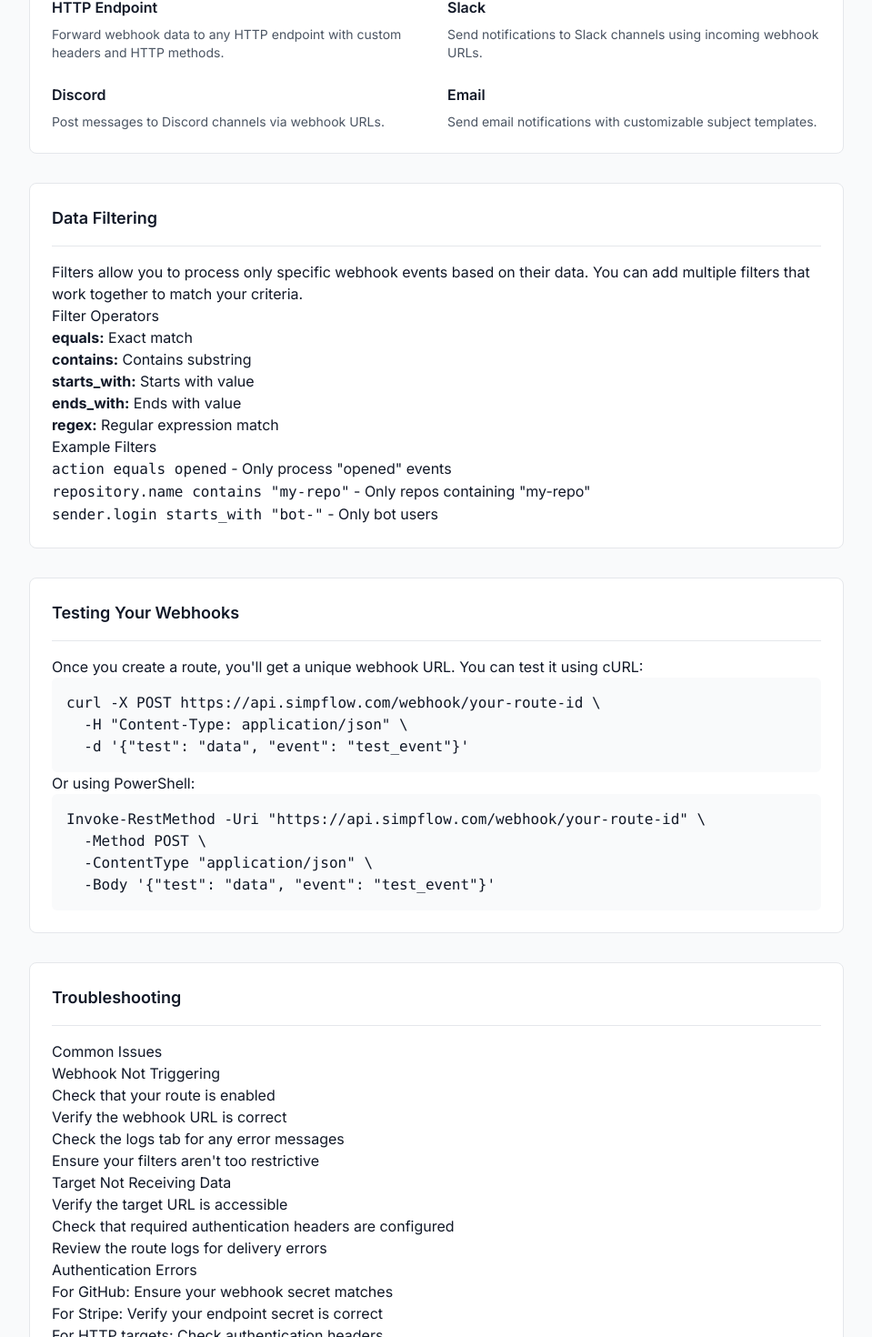
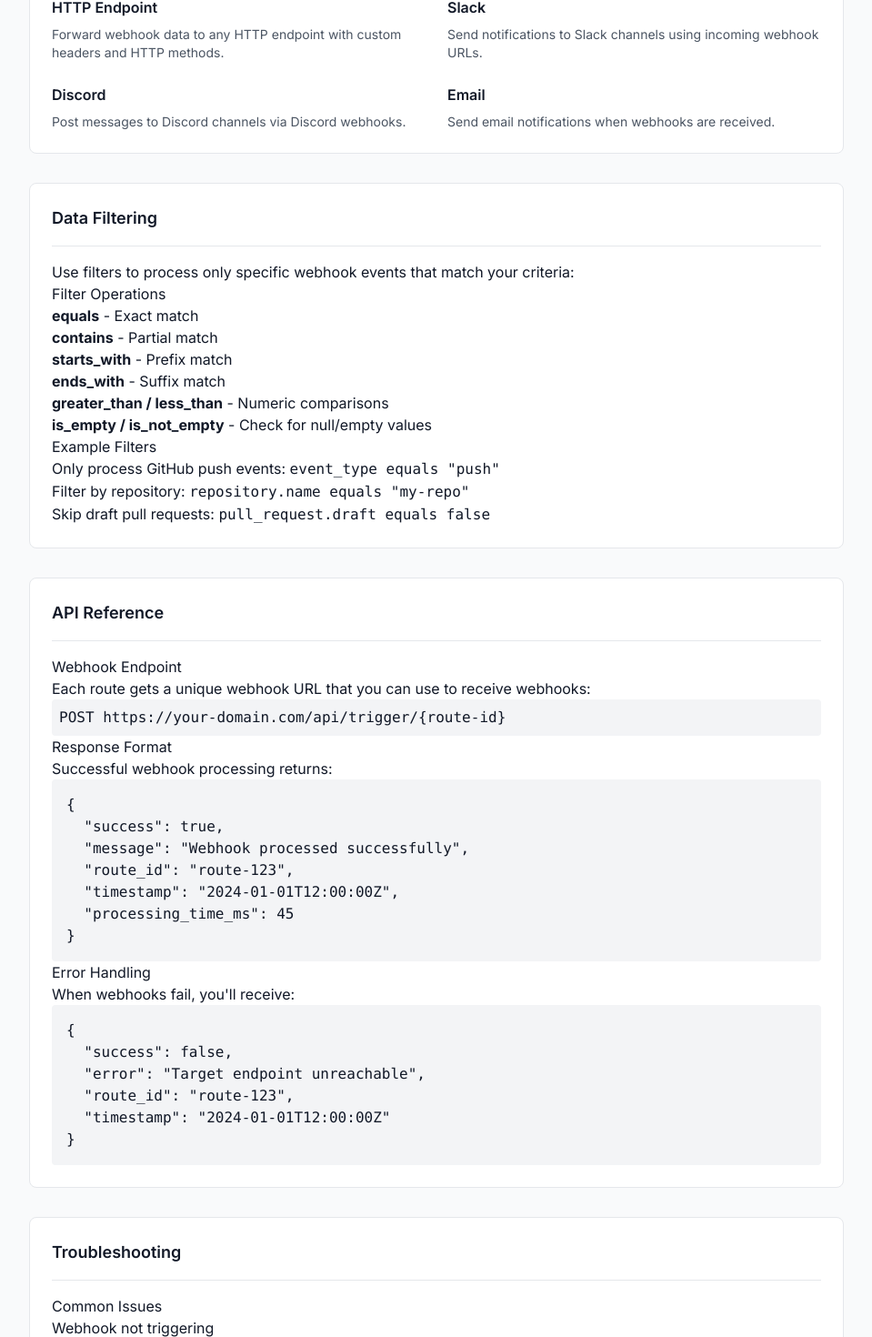
Before and after one commit to leks1107/simplyflow, a Next.js app in the folder frontend/: page /docs in a window 1280 px wide. Shown: the part 960-2430 px from the top of the page at 91% size, without its empty margins (160-1119 px from the left). Built offline with nearby package versions, Linux system fonts and the light colour scheme.

Commit message:
few bugs resolved

```diff
--- a/frontend/src/app/docs/page.tsx
+++ b/frontend/src/app/docs/page.tsx
@@ -26,7 +26,7 @@ export default function DocsPage() {
 
               <h3>Creating Your First Route</h3>
               <ol>
-                <li>Click "Create Route" from the dashboard</li>
+                <li>Click &quot;Create Route&quot; from the dashboard</li>
                 <li>Enter a name and description for your route</li>
                 <li>Configure your webhook source (GitHub, Stripe, or generic webhook)</li>
                 <li>Set up your target destination (HTTP endpoint, Slack, Discord, or email)</li>
@@ -91,14 +91,14 @@ export default function DocsPage() {
                 <div>
                   <h4 className="font-semibold text-gray-900 mb-2">Discord</h4>
                   <p className="text-sm text-gray-600">
-                    Post messages to Discord channels via webhook URLs.
+                    Post messages to Discord channels via Discord webhooks.
                   </p>
                 </div>
 
                 <div>
                   <h4 className="font-semibold text-gray-900 mb-2">Email</h4>
                   <p className="text-sm text-gray-600">
-                    Send email notifications with customizable subject templates.
+                    Send email notifications when webhooks are received.
                   </p>
                 </div>
               </div>
@@ -112,53 +112,63 @@ export default function DocsPage() {
             </CardHeader>
             <CardContent className="prose max-w-none">
               <p>
-                Filters allow you to process only specific webhook events based on their data.
-                You can add multiple filters that work together to match your criteria.
+                Use filters to process only specific webhook events that match your criteria:
               </p>
 
-              <h4>Filter Operators</h4>
+              <h4>Filter Operations</h4>
               <ul>
-                <li><strong>equals:</strong> Exact match</li>
-                <li><strong>contains:</strong> Contains substring</li>
-                <li><strong>starts_with:</strong> Starts with value</li>
-                <li><strong>ends_with:</strong> Ends with value</li>
-                <li><strong>regex:</strong> Regular expression match</li>
+                <li><strong>equals</strong> - Exact match</li>
+                <li><strong>contains</strong> - Partial match</li>
+                <li><strong>starts_with</strong> - Prefix match</li>
+                <li><strong>ends_with</strong> - Suffix match</li>
+                <li><strong>greater_than / less_than</strong> - Numeric comparisons</li>
+                <li><strong>is_empty / is_not_empty</strong> - Check for null/empty values</li>
               </ul>
 
               <h4>Example Filters</h4>
               <ul>
-                <li><code>action equals opened</code> - Only process "opened" events</li>
-                <li><code>repository.name contains "my-repo"</code> - Only repos containing "my-repo"</li>
-                <li><code>sender.login starts_with "bot-"</code> - Only bot users</li>
+                <li>Only process GitHub push events: <code>event_type equals &quot;push&quot;</code></li>
+                <li>Filter by repository: <code>repository.name equals &quot;my-repo&quot;</code></li>
+                <li>Skip draft pull requests: <code>pull_request.draft equals false</code></li>
               </ul>
             </CardContent>
           </Card>
 
-          {/* API */}
+          {/* API Reference */}
           <Card>
             <CardHeader>
-              <CardTitle>Testing Your Webhooks</CardTitle>
+              <CardTitle>API Reference</CardTitle>
             </CardHeader>
             <CardContent className="prose max-w-none">
+              <h4>Webhook Endpoint</h4>
               <p>
-                Once you create a route, you'll get a unique webhook URL. You can test it using cURL:
+                Each route gets a unique webhook URL that you can use to receive webhooks:
               </p>
+              <code className="block bg-gray-100 p-2 rounded">
+                POST https://your-domain.com/api/trigger/{'{route-id}'}
+              </code>
 
-              <pre className="bg-gray-50 p-4 rounded-md">
-{`curl -X POST https://api.simpflow.com/webhook/your-route-id \\
-  -H "Content-Type: application/json" \\
-  -d '{"test": "data", "event": "test_event"}'`}
+              <h4>Response Format</h4>
+              <p>Successful webhook processing returns:</p>
+              <pre className="bg-gray-100 p-4 rounded overflow-x-auto">
+{`{
+  "success": true,
+  "message": "Webhook processed successfully",
+  "route_id": "route-123",
+  "timestamp": "2024-01-01T12:00:00Z",
+  "processing_time_ms": 45
+}`}
               </pre>
 
-              <p>
-                Or using PowerShell:
-              </p>
-
-              <pre className="bg-gray-50 p-4 rounded-md">
-{`Invoke-RestMethod -Uri "https://api.simpflow.com/webhook/your-route-id" \\
-  -Method POST \\
-  -ContentType "application/json" \\
-  -Body '{"test": "data", "event": "test_event"}'`}
+              <h4>Error Handling</h4>
+              <p>When webhooks fail, you&apos;ll receive:</p>
+              <pre className="bg-gray-100 p-4 rounded overflow-x-auto">
+{`{
+  "success": false,
+  "error": "Target endpoint unreachable",
+  "route_id": "route-123",
+  "timestamp": "2024-01-01T12:00:00Z"
+}`}
               </pre>
             </CardContent>
           </Card>
@@ -171,27 +181,34 @@ export default function DocsPage() {
             <CardContent className="prose max-w-none">
               <h4>Common Issues</h4>
 
-              <h5>Webhook Not Triggering</h5>
+              <h5>Webhook not triggering</h5>
               <ul>
-                <li>Check that your route is enabled</li>
-                <li>Verify the webhook URL is correct</li>
-                <li>Check the logs tab for any error messages</li>
-                <li>Ensure your filters aren't too restrictive</li>
+                <li>Check that the webhook URL is correct</li>
+                <li>Verify the route is enabled</li>
+                <li>Ensure the source service is sending webhooks</li>
+                <li>Check webhook signatures for GitHub/Stripe sources</li>
               </ul>
 
-              <h5>Target Not Receiving Data</h5>
+              <h5>Filters not working</h5>
               <ul>
-                <li>Verify the target URL is accessible</li>
-                <li>Check that required authentication headers are configured</li>
-                <li>Review the route logs for delivery errors</li>
+                <li>Verify filter field paths are correct</li>
+                <li>Check data types match your filter values</li>
+                <li>Use the webhook preview to test your filters</li>
               </ul>
 
-              <h5>Authentication Errors</h5>
+              <h5>Target not receiving data</h5>
               <ul>
-                <li>For GitHub: Ensure your webhook secret matches</li>
-                <li>For Stripe: Verify your endpoint secret is correct</li>
-                <li>For HTTP targets: Check authentication headers</li>
+                <li>Verify target endpoint is accessible</li>
+                <li>Check target endpoint accepts the HTTP method</li>
+                <li>Validate authentication headers if required</li>
+                <li>Review webhook logs for error details</li>
               </ul>
+
+              <h4>Getting Help</h4>
+              <p>
+                If you need assistance, check the webhook logs in your route details page
+                for detailed error information and processing history.
+              </p>
             </CardContent>
           </Card>
         </div>
--- a/frontend/src/components/route/WebhookPreview.tsx
+++ b/frontend/src/components/route/WebhookPreview.tsx
@@ -203,7 +203,7 @@ Invoke-RestMethod -Uri "${webhookUrl}" -Method POST -Body $body -ContentType "ap
           <div className="text-sm text-blue-800 space-y-1">
             <p>1. Copy the webhook URL above</p>
             <p>2. Go to your {source} form settings</p>
-            <p>3. Add the webhook URL to your form's webhook/integration settings</p>
+            <p>3. Add the webhook URL to your form&apos;s webhook/integration settings</p>
             <p>4. Test the integration by submitting your form</p>
             <p>5. Check the logs below to verify data is being received</p>
           </div>
```
Also changed, not shown: frontend/src/app/route/[id]/page.tsx (+27 -39 lines).
